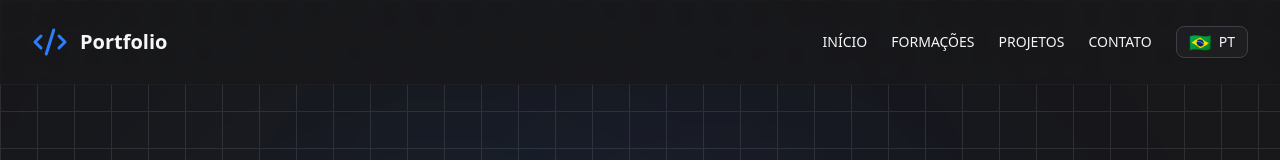
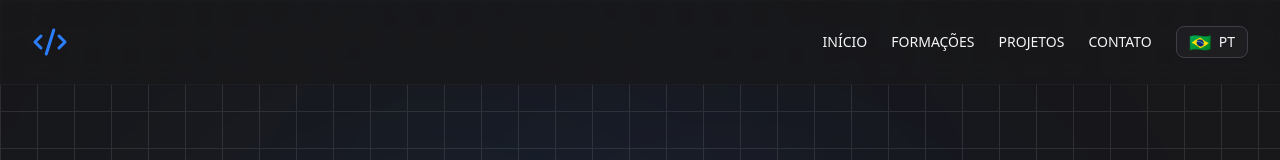
Before and after one commit to 21lucasbarros/portfolio, a React (Vite) app: page / in a window 1280 px wide. Shown: the top 160 px of the page. Built offline with nearby package versions, Linux system fonts and the light colour scheme.

Commit message:
feat: removi o span com portfolio do header e adicionei uma feature para ir para a home quando clicar no code slash

```diff
--- a/src/components/header.tsx
+++ b/src/components/header.tsx
@@ -33,10 +33,9 @@ export function Header() {
       <div className="max-w-7xl mx-auto w-full px-4 md:px-6 lg:px-8">
         <div className="flex flex-row justify-between items-center">
           <div className="flex items-center gap-2 md:gap-3">
-            <Code2 className="h-7 w-7 md:h-9 md:w-9 text-blue-500" />
-            <span className="text-lg md:text-xl font-bold hidden sm:block">
-              Portfolio
-            </span>
+            <a href="#home" onClick={scrollToElement}>
+              <Code2 className="h-7 w-7 md:h-9 md:w-9 text-blue-500" />
+            </a>
           </div>
 
           <div className="flex items-center gap-3 md:gap-4 lg:gap-6">
```
